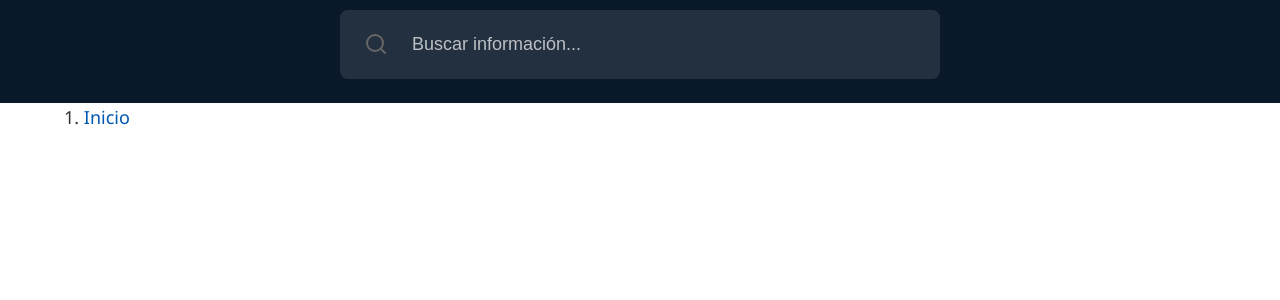
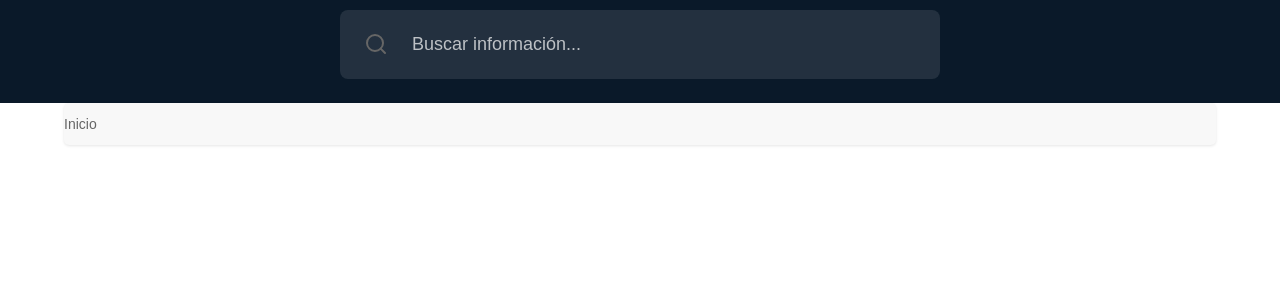
Before and after one commit to JoseAtel/fonasa.info, a Jekyll site: the page built from index.md, in a window 1280 px wide. Shown: the part 152-452 px from the top of the page. Built offline with Jekyll 4.4.1, drawn with Linux system fonts in a browser that asks for light colours.

Commit message:
Actualizacion
styele.css

```diff
--- a/assets/css/styles.css
+++ b/assets/css/styles.css
@@ -544,3 +544,52 @@
     white-space: nowrap;
     border-width: 0;
   }
+
+  /** NAV BREADCRUMBS **/
+  /* Contenedor principal */
+nav[aria-label="Breadcrumb"] {
+  font-family: Arial, sans-serif;
+  font-size: 14px;
+  background-color: #f8f8f8;
+  padding: 10px 0;
+  border-radius: 5px;
+  box-shadow: 0 1px 3px rgba(0, 0, 0, 0.1);
+}
+
+/* Estilo de la lista ordenada (ol) */
+nav[aria-label="Breadcrumb"] ol {
+  display: flex;
+  list-style-type: none;
+  margin: 0;
+  padding: 0;
+}
+
+/* Estilo de los elementos de la lista (li) */
+nav[aria-label="Breadcrumb"] ol li {
+  margin-right: 10px;
+}
+
+/* Enlaces */
+nav[aria-label="Breadcrumb"] a {
+  text-decoration: none;
+  color: #007bff;
+  font-weight: bold;
+  transition: color 0.3s;
+}
+
+nav[aria-label="Breadcrumb"] a:hover {
+  color: #0056b3;
+}
+
+/* Separador entre los elementos (puedes cambiarlo según tus necesidades) */
+nav[aria-label="Breadcrumb"] ol li:not(:last-child)::after {
+  content: '>';
+  margin-left: 10px;
+  color: #777;
+}
+
+/* Estilo cuando el enlace está activo (es decir, la página actual) */
+nav[aria-label="Breadcrumb"] ol li:last-child a {
+  color: #666;
+  font-weight: normal;
+}
```
